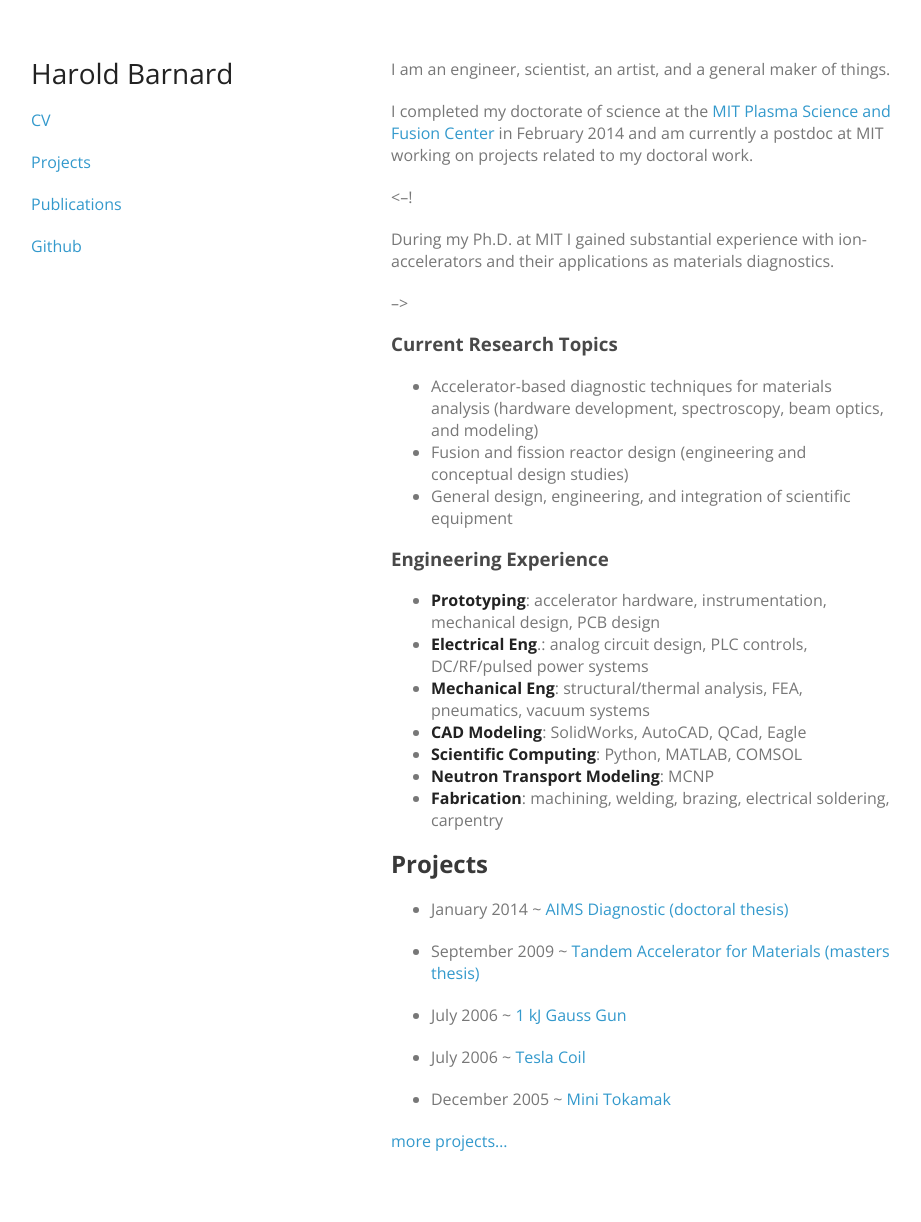
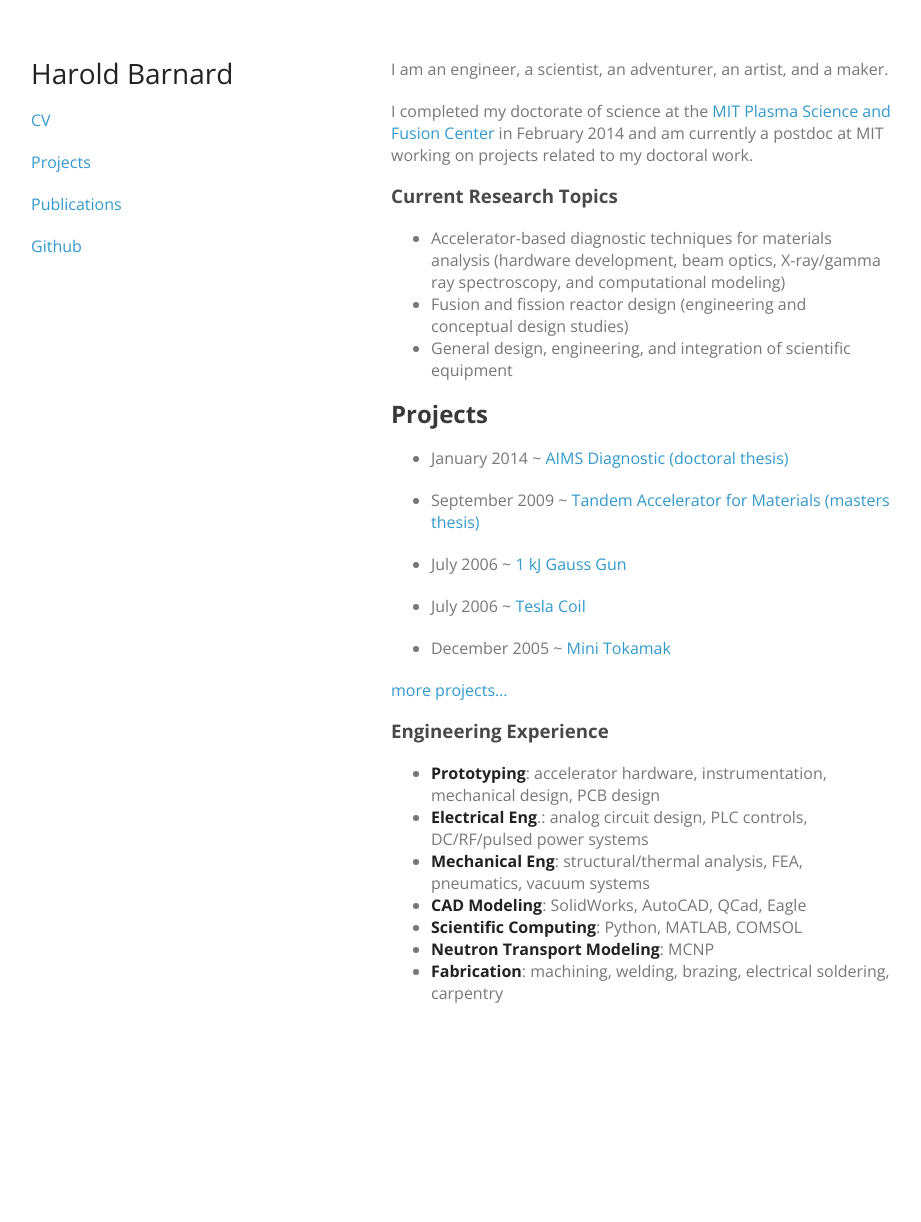
Before and after one commit to hbar/hbar.github.io, a Jekyll site: the page built from index.md, in a window 1280 px wide. Shown: the whole page, without its empty margins (179-1100 px from the left). Built offline with Jekyll 4.4.1, drawn with Linux system fonts in a browser that asks for light colours; after the commit the page ends 1074 px from its top, so only the background shows below that.

Commit message:
updated index

```diff
--- a/index.md
+++ b/index.md
@@ -3,21 +3,23 @@ layout: default
 title: haroldbot
 ---
 
-<p>I am an engineer, scientist, an artist, and a general maker of things.</p>
+<p>I am an engineer, a scientist, an adventurer, an artist, and a maker.</p>
 
 <p>I completed my doctorate of science at the <a href='http://www.psfc.mit.edu/'>MIT Plasma Science and Fusion Center</a>
 in February 2014 and am currently a postdoc at MIT working on projects related to my doctoral work.</p>
 
-<--!
-<p>During my Ph.D. at MIT I gained substantial experience with ion-accelerators and their
-applications as materials diagnostics.</p>
--->
 ### Current Research Topics
 
-- Accelerator-based diagnostic techniques for materials analysis (hardware development,
-spectroscopy, beam optics, and modeling)
+- Accelerator-based diagnostic techniques for materials analysis (hardware development, beam optics, X-ray/gamma ray
+spectroscopy, and computational modeling)
 - Fusion and fission reactor design (engineering and conceptual design studies)
 - General design, engineering, and integration of scientific equipment
+
+## Projects
+{% for post in site.posts limit:5 %}
+  - {{ post.date | date: '%B %Y' }} <span class="separator">~</span> [{{ post.title }}]({{ post.url }})
+{% endfor %}
+[more projects...](/pages/projects)
 
 ### Engineering Experience
 
@@ -28,9 +30,3 @@ spectroscopy, beam optics, and modeling)
 - **Scientific Computing**: Python, MATLAB, COMSOL
 - **Neutron Transport Modeling**: MCNP
 - **Fabrication**: machining, welding, brazing, electrical soldering, carpentry
-
-## Projects
-{% for post in site.posts limit:5 %}
-  - {{ post.date | date: '%B %Y' }} <span class="separator">~</span> [{{ post.title }}]({{ post.url }})
-{% endfor %}
-[more projects...](/pages/projects)
```
